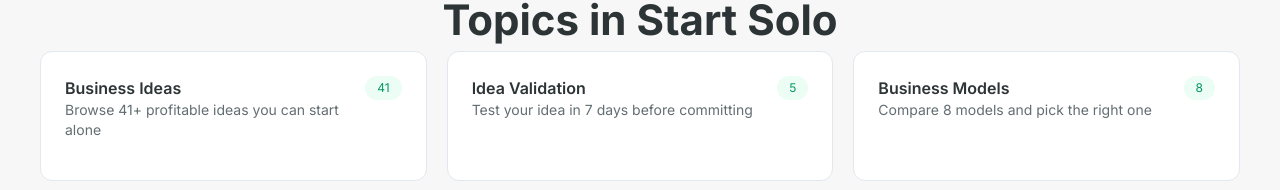
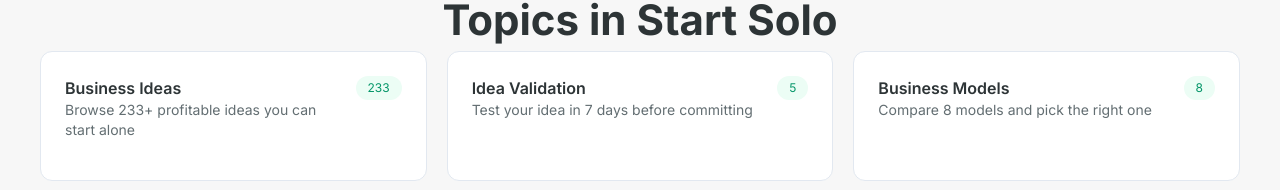
Before and after one commit to biso2005/onefoundr, a Next.js app: page /start in a window 1280 px wide. Shown: the part 733-923 px from the top of the page. Built offline with nearby package versions, Linux system fonts and the light colour scheme.

Commit message:
Make business ideas count dynamic in START page subcategories

```diff
--- a/src/app/start/page.tsx
+++ b/src/app/start/page.tsx
@@ -1,6 +1,7 @@
 import CategoryHub from "@/components/CategoryHub";
 import Link from "next/link";
 import { getPostsByCategory } from "@/lib/mdx";
+import { businessIdeas } from "@/data/businessIdeas";
 
 export const metadata = {
   title: "Start Solo — OneFoundr | How to Start a One-Person Business",
@@ -27,9 +28,9 @@
         subcategories={[
           {
             name: "Business Ideas",
-            description: "Browse 41+ profitable ideas you can start alone",
+            description: `Browse ${businessIdeas.length}+ profitable ideas you can start alone`,
             href: "/start/business-ideas",
-            articleCount: 41
+            articleCount: businessIdeas.length
           },
           {
             name: "Idea Validation",
```
